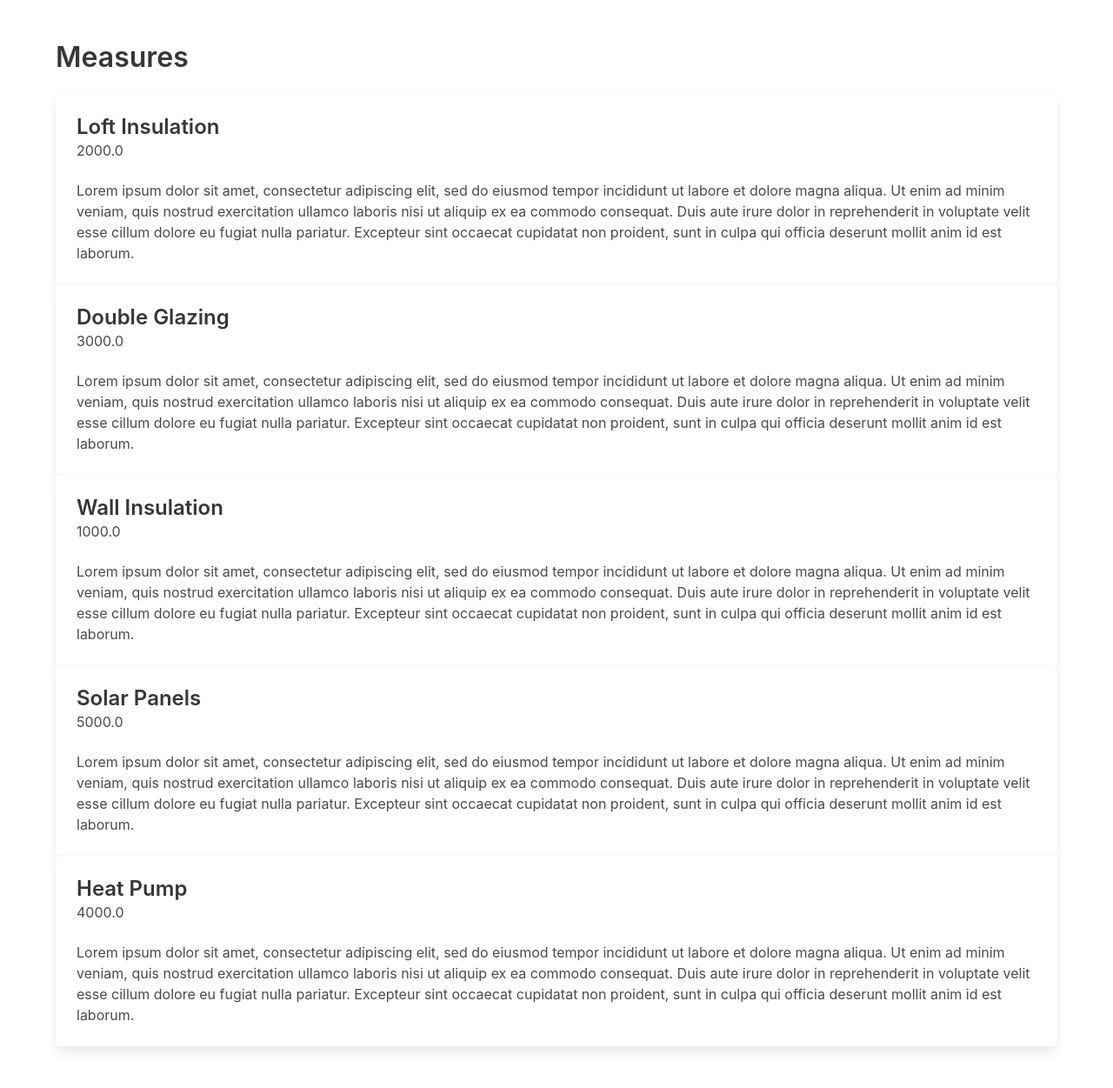
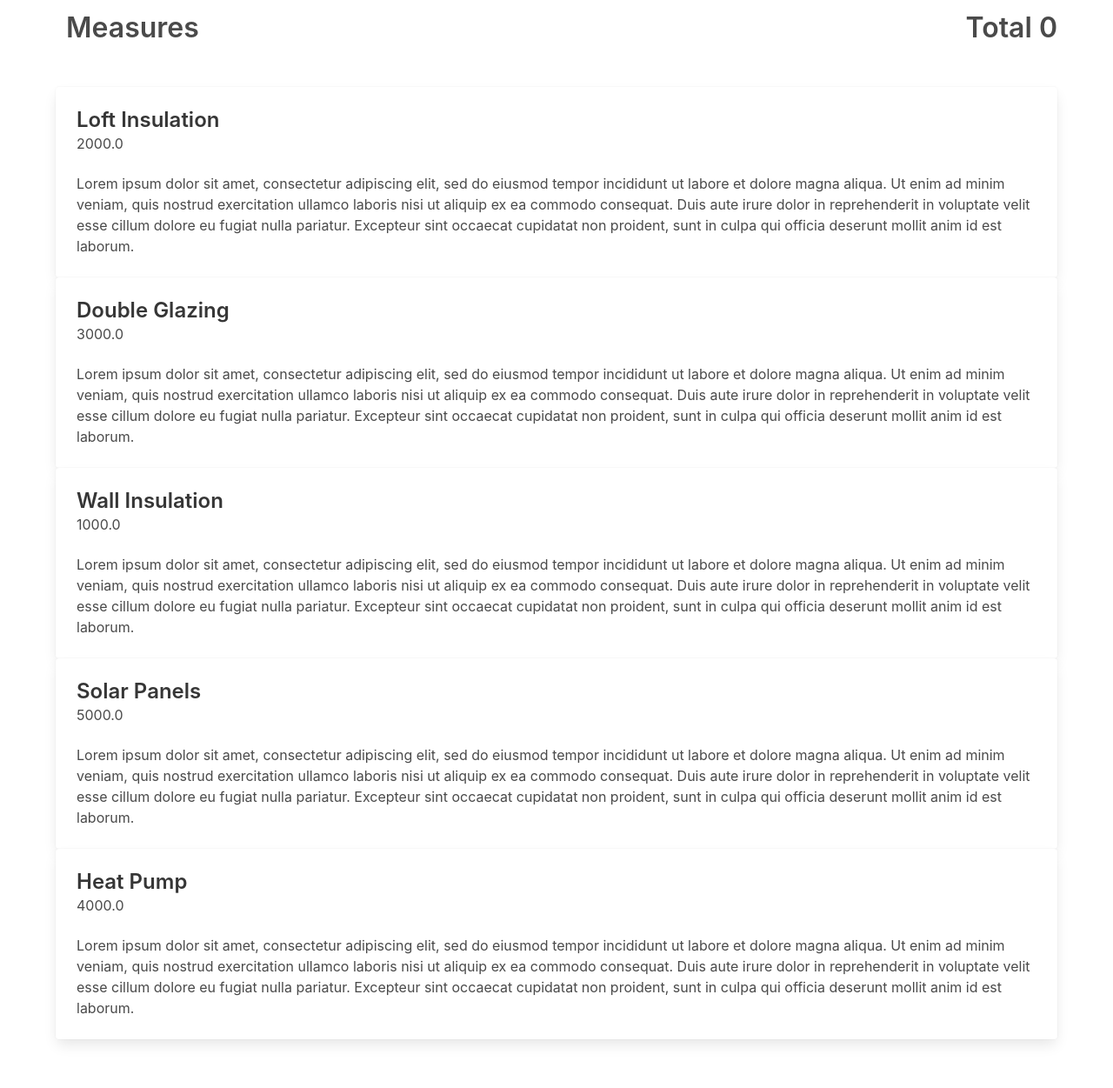
Before and after one commit to karlspalding/furbnow-tech-tasks, a Django app: page /measures/ in a window 1280 px wide. Shown: the whole page at 87% size. After the commit the page ends 1201 px from the top, so only its background shows below. Run offline with Django 4.2, Linux system fonts and the light colour scheme; data comes from the database, SQL or seed files in the repository.

Commit message:
Show total cost of selected measures.

```diff
--- a/mysite/app/templates/base.html
+++ b/mysite/app/templates/base.html
@@ -7,7 +7,7 @@
     <link rel="stylesheet" href="https://cdn.jsdelivr.net/npm/bulma@0.9.4/css/bulma.min.css">
     <script src="//unpkg.com/alpinejs" defer></script>
   </head>
-  <body>
+  <body class="has-navbar-fixed-top" x-data="{ total: 0 }">
     {% block content %}{% endblock %}
   </body>
 </html>
--- a/mysite/app/templates/measures.html
+++ b/mysite/app/templates/measures.html
@@ -3,13 +3,30 @@
 {% block title %}Measures{% endblock %}
 
 {% block content %}
+<div class="navbar is-fixed-top">
+  <div class="container">
+    <div class="navbar-menu">
+      <div class="navbar-start">
+        <div class="title navbar-item">
+          Measures
+        </div>
+      </div>
+      <div class="navbar-end">
+        <div class="title navbar-item">
+          <span>Total&nbsp;</span>
+          <span x-text="total"></span>
+        </div>
+      </div>
+    </div>
+  </div>
+</div>
+
 <section class="section">
   <div class="container">
-    <h1 class="title">Measures</h1>
     {% for measure in measures %}
     <div
-      x-data="{ selected: false }"
-      x-on:click="selected = !selected"
+      x-data="{ selected: false, cost: {{ measure.cost }} }"
+      x-on:click="if (selected) { selected = false; total -= cost } else { selected = true; total += cost }"
       x-bind:class="selected ? 'has-background-primary' : '{% if measure.recommended %}has-background-success-light{% endif %}'"
       class="card is-clickable"
     >
```
